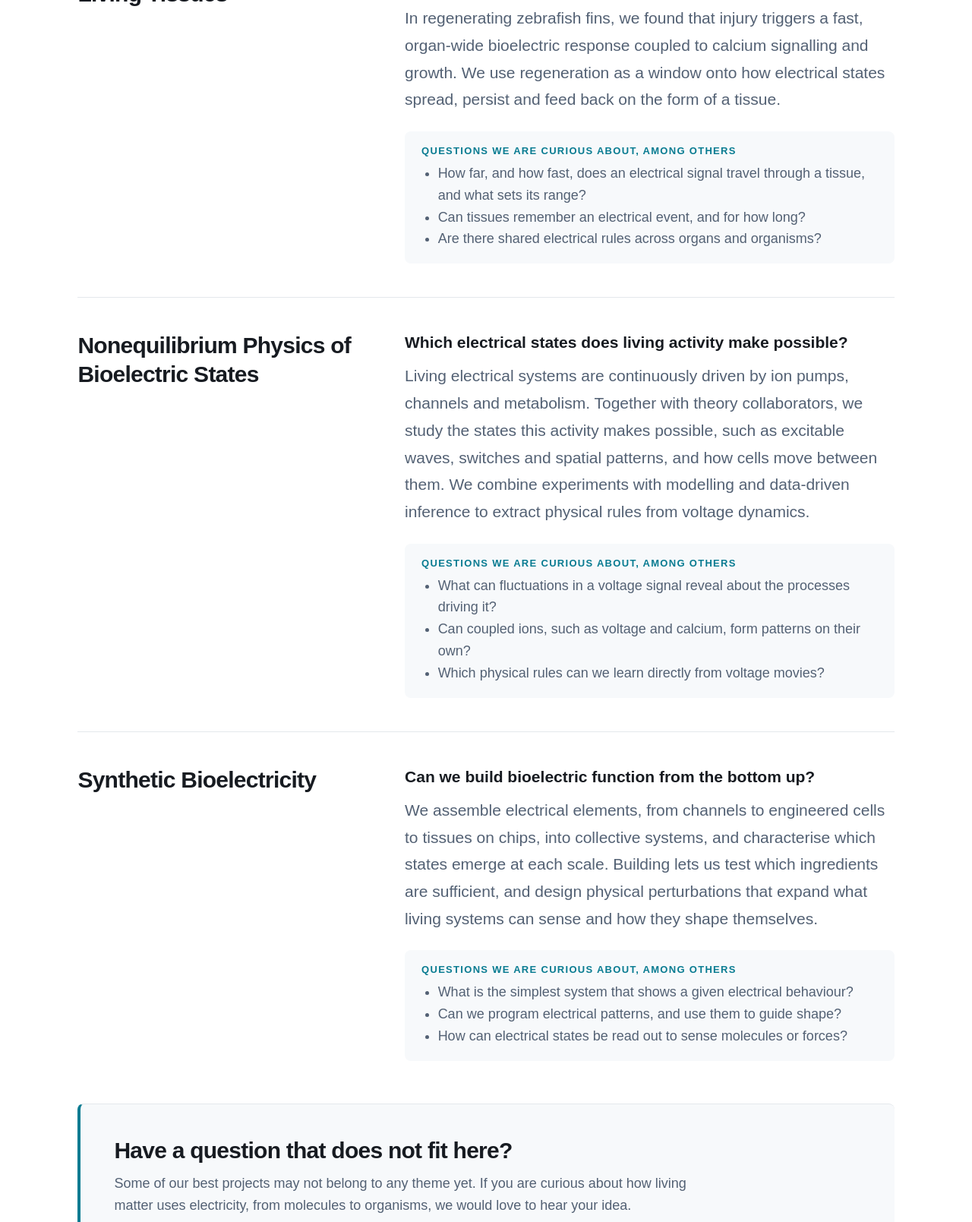
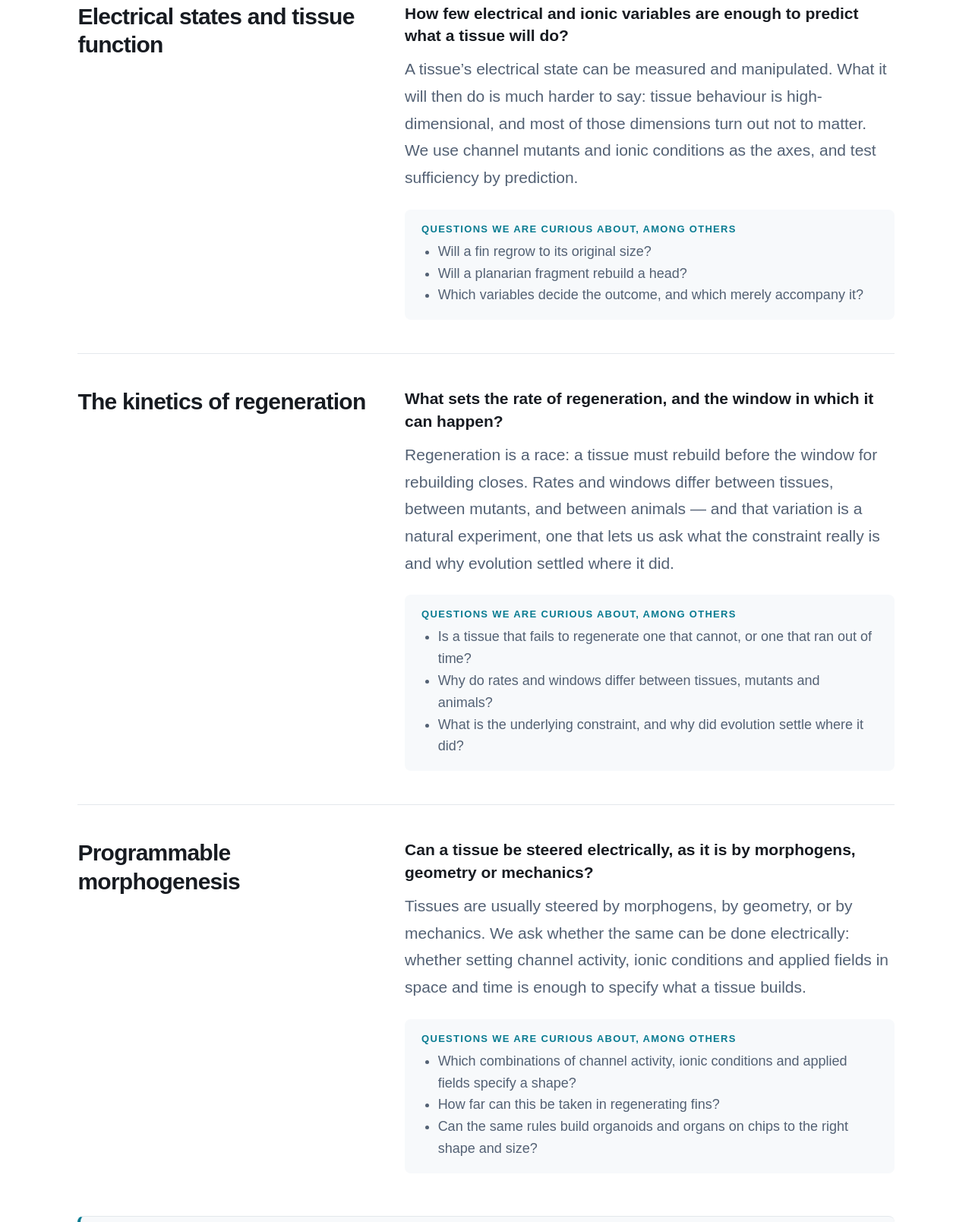
Before and after one commit to jinghui-liu/lab-website-astro, an Astro site: page /research in a window 1280 px wide. Shown: the part 843-2452 px from the top of the page at 76% size. Built offline with nearby package versions, Linux system fonts and the light colour scheme; Astro itself is replaced by a stand-in of ours.

Commit message:
Research page and launch note: align with Physics of Regeneration

```diff
--- a/src/pages/index.astro
+++ b/src/pages/index.astro
@@ -196,7 +196,7 @@ import "../styles/home.css";
 
       <article class="news-item">
         <span class="news-date">COMING SOON</span>
-        <h3>Living Electrodynamics Lab @Westlake_CIS</h3>
+        <h3>Physics of Regeneration Lab @Westlake_CIS</h3>
         <p>
           In Sep 1 2027, we will launch at the Center for
           Interdisciplinary Studies!
--- a/src/pages/research.astro
+++ b/src/pages/research.astro
@@ -3,46 +3,46 @@ import BaseLayout from "../layouts/BaseLayout.astro";
 
 // Edit the introduction and research themes here.
 const introduction =
-  "Every living cell carries a voltage. Ion channels, pumps and gradients turn cells and tissues into electrical materials that sense, signal and shape themselves, and these states are maintained far from equilibrium. We ask what electrical states living matter can adopt, how they emerge, and how they guide sensing and form, combining quantitative experiments, live voltage imaging and physical theory.";
+  "How does a tissue know what to rebuild? An amputated fin grows back to the size it was, so the cells that remain must hold information about the missing structure, read it out, and act on it. Alongside morphogens and gene expression, cells carry a further layer of that information in their charge distributions and ionic currents. We ask where the information sits, how few variables carry it, and what happens when we change them: we perturb a tissue, read the state that follows, and commit to a prediction before it rebuilds.";
 
 const openness =
   "These themes are starting points rather than boundaries. The questions under each one are examples of what we find exciting, and we expect new members to bring questions of their own.";
 
 const themes = [
   {
-    id: "tissue-electrodynamics",
-    title: "Electrical Dynamics of Living Tissues",
-    question: "How do tissues use electrical signals to sense damage and coordinate growth?",
+    id: "electrical-states-tissue-function",
+    title: "Electrical states and tissue function",
+    question: "How few electrical and ionic variables are enough to predict what a tissue will do?",
     description:
-      "In regenerating zebrafish fins, we found that injury triggers a fast, organ-wide bioelectric response coupled to calcium signalling and growth. We use regeneration as a window onto how electrical states spread, persist and feed back on the form of a tissue.",
+      "A tissue’s electrical state can be measured and manipulated. What it will then do is much harder to say: tissue behaviour is high-dimensional, and most of those dimensions turn out not to matter. We use channel mutants and ionic conditions as the axes, and test sufficiency by prediction.",
     examples: [
-      "How far, and how fast, does an electrical signal travel through a tissue, and what sets its range?",
-      "Can tissues remember an electrical event, and for how long?",
-      "Are there shared electrical rules across organs and organisms?",
+      "Will a fin regrow to its original size?",
+      "Will a planarian fragment rebuild a head?",
+      "Which variables decide the outcome, and which merely accompany it?",
     ],
   },
   {
-    id: "nonequilibrium-bioelectricity",
-    title: "Nonequilibrium Physics of Bioelectric States",
-    question: "Which electrical states does living activity make possible?",
+    id: "kinetics-of-regeneration",
+    title: "The kinetics of regeneration",
+    question: "What sets the rate of regeneration, and the window in which it can happen?",
     description:
-      "Living electrical systems are continuously driven by ion pumps, channels and metabolism. Together with theory collaborators, we study the states this activity makes possible, such as excitable waves, switches and spatial patterns, and how cells move between them. We combine experiments with modelling and data-driven inference to extract physical rules from voltage dynamics.",
+      "Regeneration is a race: a tissue must rebuild before the window for rebuilding closes. Rates and windows differ between tissues, between mutants, and between animals — and that variation is a natural experiment, one that lets us ask what the constraint really is and why evolution settled where it did.",
     examples: [
-      "What can fluctuations in a voltage signal reveal about the processes driving it?",
-      "Can coupled ions, such as voltage and calcium, form patterns on their own?",
-      "Which physical rules can we learn directly from voltage movies?",
+      "Is a tissue that fails to regenerate one that cannot, or one that ran out of time?",
+      "Why do rates and windows differ between tissues, mutants and animals?",
+      "What is the underlying constraint, and why did evolution settle where it did?",
     ],
   },
   {
-    id: "synthetic-bioelectricity",
-    title: "Synthetic Bioelectricity",
-    question: "Can we build bioelectric function from the bottom up?",
+    id: "programmable-morphogenesis",
+    title: "Programmable morphogenesis",
+    question: "Can a tissue be steered electrically, as it is by morphogens, geometry or mechanics?",
     description:
-      "We assemble electrical elements, from channels to engineered cells to tissues on chips, into collective systems, and characterise which states emerge at each scale. Building lets us test which ingredients are sufficient, and design physical perturbations that expand what living systems can sense and how they shape themselves.",
+      "Tissues are usually steered by morphogens, by geometry, or by mechanics. We ask whether the same can be done electrically: whether setting channel activity, ionic conditions and applied fields in space and time is enough to specify what a tissue builds.",
     examples: [
-      "What is the simplest system that shows a given electrical behaviour?",
-      "Can we program electrical patterns, and use them to guide shape?",
-      "How can electrical states be read out to sense molecules or forces?",
+      "Which combinations of channel activity, ionic conditions and applied fields specify a shape?",
+      "How far can this be taken in regenerating fins?",
+      "Can the same rules build organoids and organs on chips to the right shape and size?",
     ],
   },
 ];
@@ -51,7 +51,7 @@ const themes = [
 <BaseLayout title="Research">
   <main class="page-container">
     <header class="research-intro">
-      <p class="page-eyebrow">Liu Lab · Living Electrodynamics</p>
+      <p class="page-eyebrow">Liu Lab · Physics of Regeneration</p>
       <h1 class="page-title">Research</h1>
       <p class="page-description">{introduction}</p>
       <p class="openness-note">{openness}</p>
@@ -89,8 +89,8 @@ const themes = [
       <h2 id="own-question-title">Have a question that does not fit here?</h2>
       <p>
         Some of our best projects may not belong to any theme yet. If you are
-        curious about how living matter uses electricity, from molecules to
-        organisms, we would love to hear your idea.
+        curious about how organs rebuild themselves, and what physics can say
+        about it, we would love to hear your idea.
       </p>
       <a href="/join">Join us <span aria-hidden="true">↗</span></a>
     </section>
```
